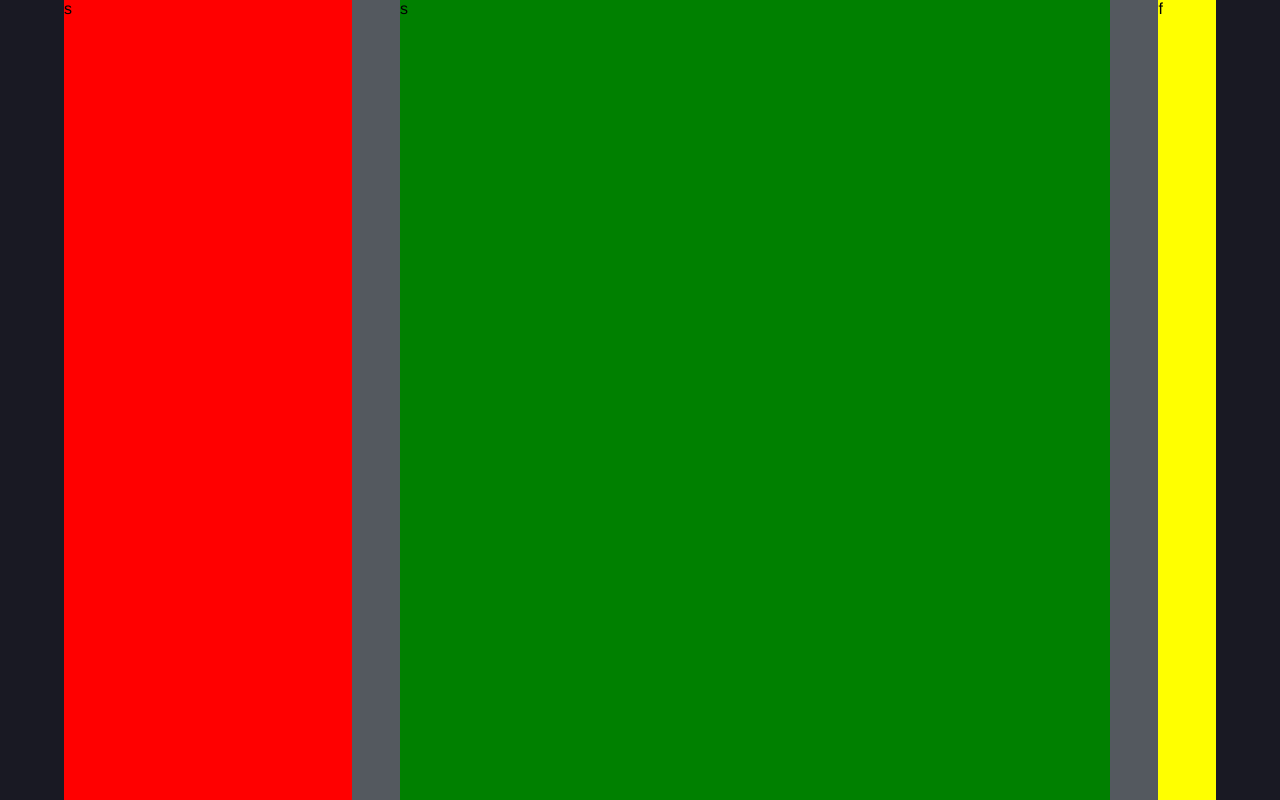
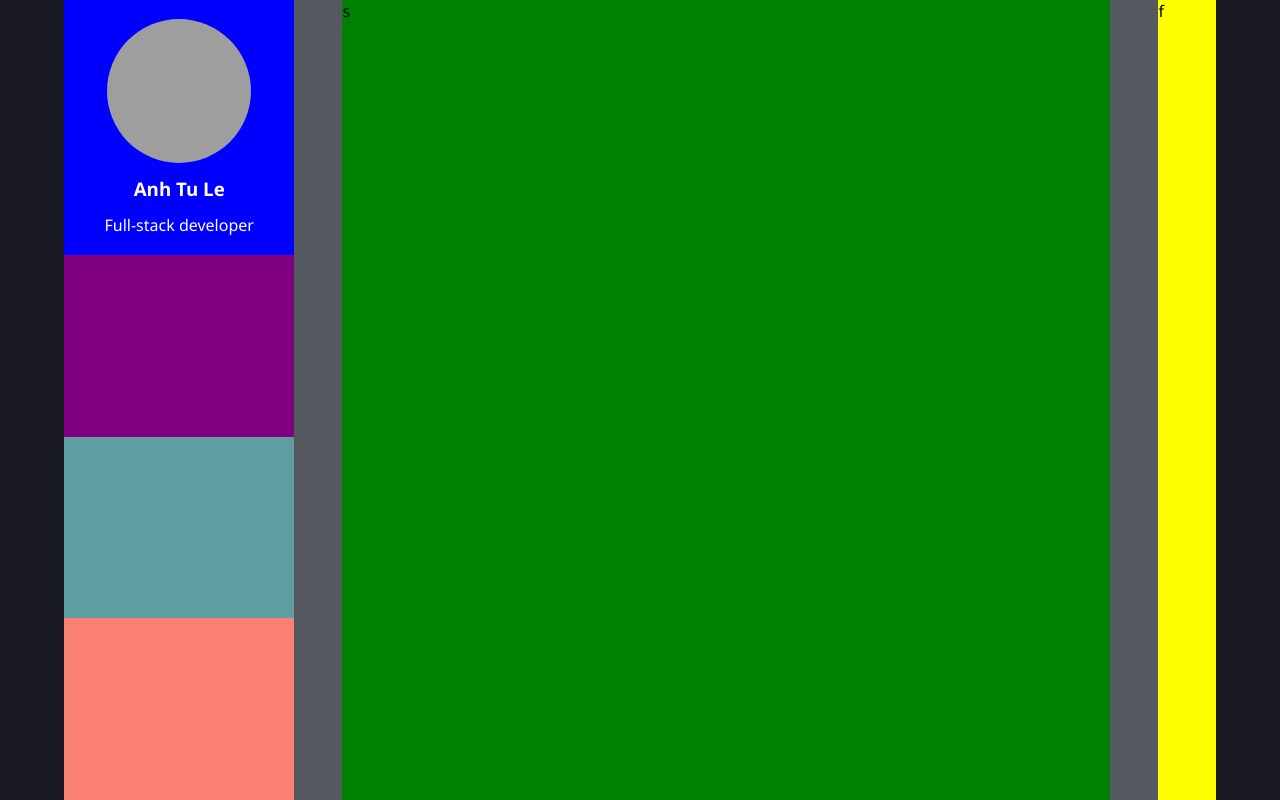
Before and after one commit to qlee0830/portfolio, a React (Create React App) app: page / in a window 1280 px wide. Built offline with nearby package versions, Linux system fonts and the light colour scheme; grey boxes are pictures that could not be loaded.

Commit message:
feat: update info badge

```diff
--- a/package.json
+++ b/package.json
@@ -4,6 +4,7 @@
   "private": true,
   "": {},
   "dependencies": {
+    "@material-ui/core": "^4.12.1",
     "@testing-library/jest-dom": "^5.11.4",
     "@testing-library/react": "^11.1.0",
     "@testing-library/user-event": "^12.1.10",
--- a/public/index.html
+++ b/public/index.html
@@ -15,6 +15,14 @@
       user's mobile device or desktop. See https://developers.google.com/web/fundamentals/web-app-manifest/
     -->
     <link rel="manifest" href="%PUBLIC_URL%/manifest.json" />
+    <link
+      rel="stylesheet"
+      href="https://fonts.googleapis.com/css?family=Roboto:300,400,500,700&display=swap"
+    />
+    <link
+      rel="stylesheet"
+      href="https://fonts.googleapis.com/icon?family=Material+Icons"
+    />
     <!--
       Notice the use of %PUBLIC_URL% in the tags above.
       It will be replaced with the URL of the `public` folder during the build.
--- a/src/shared/layout/CoreLayout.jsx
+++ b/src/shared/layout/CoreLayout.jsx
@@ -7,11 +7,14 @@
  */
 
 import React from 'react';
+import Info from './Info';
 export default function CoreLayout() {
   return (
     <div className="core-layout">
       <div className="core-layout__content">
-        <div className="core-layout__content-general">s</div>
+        <div className="core-layout__content-info">
+          <Info />
+        </div>
         <div className="core-layout__content-main">s</div>
         <div className="core-layout__content-nav">f</div>
       </div>
--- /dev/null
+++ b/src/shared/layout/Info/index.jsx
@@ -0,0 +1,48 @@
+/**
+ * Info component
+ *
+ * @author Anh Tu Le <anh.le@vertics.co>
+ *
+ * @copyright Vertics Oy 2021
+ */
+
+import React from 'react';
+import Avatar from '@material-ui/core/Avatar';
+import { makeStyles } from '@material-ui/core/styles';
+
+const useStyles = makeStyles((theme) => ({
+  root: {
+    display: 'flex',
+    '& > *': {
+      margin: theme.spacing(1),
+    },
+  },
+  small: {
+    width: theme.spacing(3),
+    height: theme.spacing(3),
+  },
+  large: {
+    width: theme.spacing(18),
+    height: theme.spacing(18),
+  },
+}));
+export default function Info() {
+  const classes = useStyles();
+  return (
+    <div className="info">
+      <div className="info-badge">
+        <Avatar
+          className={classes.large}
+          alt="Remy Sharp"
+          src="https://cdn.vox-cdn.com/thumbor/8euwZ9X8Mp64tTAbF3AxZdb_NG4=/1400x1400/filters:format(jpeg)/cdn.vox-cdn.com/uploads/chorus_asset/file/22657276/1322729766.jpg"
+        />
+        <h3>Anh Tu Le</h3>
+        <span>Full-stack developer</span>
+      </div>
+      <div className="info-region"></div>
+      <div className="info-languages"></div>
+      <div className="info-skills"></div>
+      <div className="info-contacts"></div>
+    </div>
+  );
+}
--- a/src/styles/common/_typography.scss
+++ b/src/styles/common/_typography.scss
@@ -1,5 +1,5 @@
 body {
-  font-family: 'Franklin Gothic Medium', 'Arial Narrow', Arial, sans-serif;
+  font-family: 'Segoe UI', Tahoma, Geneva, Verdana, sans-serif;
   margin: 0;
   height: 100vh;
   width: 100vw;
--- a/src/styles/layout/_core-layout.scss
+++ b/src/styles/layout/_core-layout.scss
@@ -9,9 +9,9 @@
     background-color: #54595f;
     height: 100%;
     justify-content: space-between;
-    &-general {
+    &-info {
       background-color: red;
-      width: 25%;
+      width: 20%;
     }
     &-main {
       background-color: green;
--- /dev/null
+++ b/src/styles/layout/_info.scss
@@ -0,0 +1,35 @@
+.info {
+  display: flex;
+  flex-direction: column;
+  justify-content: space-between;
+  height: 100%;
+  color: white;
+  &-badge {
+    width: 100%;
+    background-color: blue;
+    display: flex;
+    flex-direction: column;
+    justify-content: center;
+    align-items: center;
+    padding: 1.2rem 0;
+    h3 {
+      margin: 0.8rem 0;
+    }
+  }
+  &-region {
+    background-color: purple;
+    height: 15rem;
+  }
+  &-languages {
+    background-color: cadetblue;
+    height: 15rem;
+  }
+  &-skills {
+    flex: 1;
+    background-color: orange;
+  }
+  &-contacts {
+    height: 15rem;
+    background-color: salmon;
+  }
+}
--- a/src/styles/layout/index.scss
+++ b/src/styles/layout/index.scss
@@ -1,2 +1,3 @@
 @import './core-layout';
 @import './nav';
+@import './info';
```
Also changed, not shown: src/shared/components/Badge.jsx (added, +15 -0 lines), 1 other file (tests, documents, lock files or other folders).
